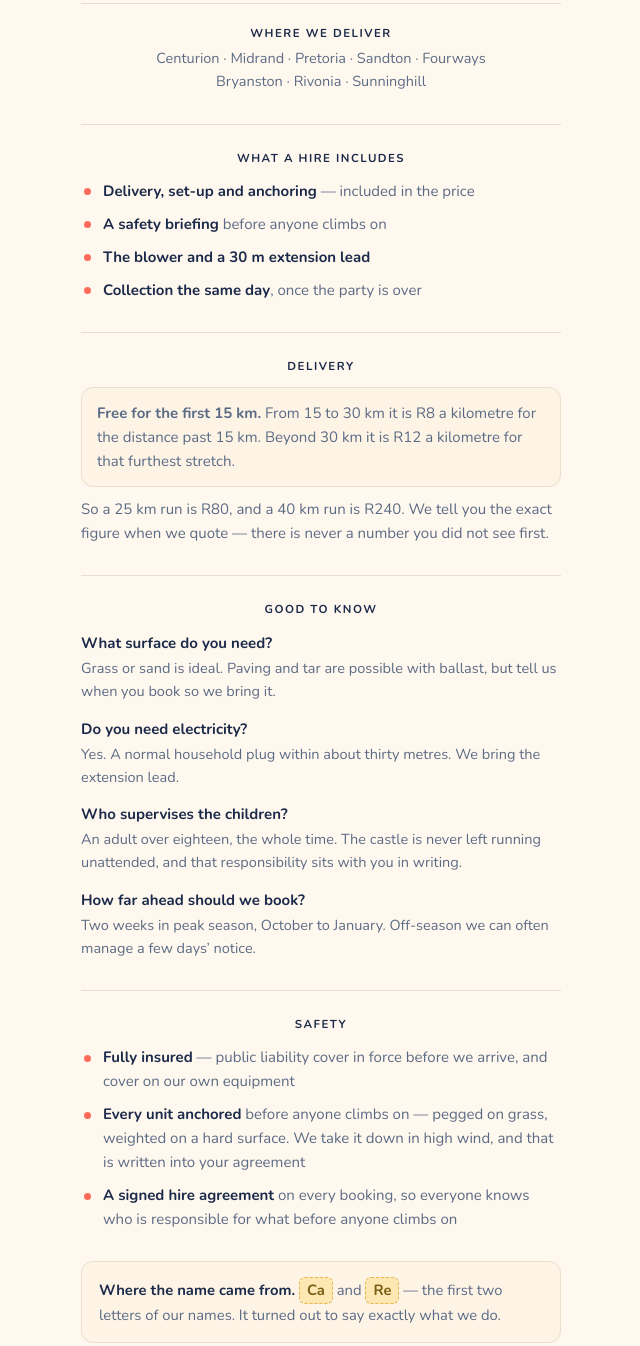
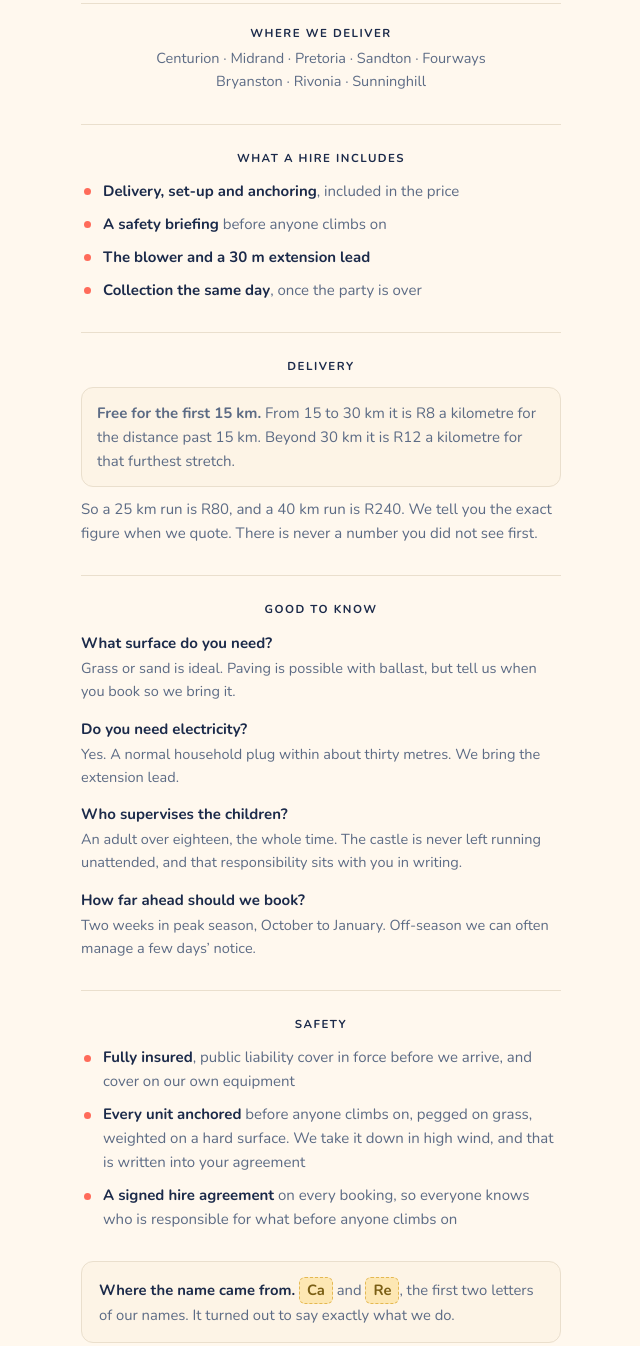
Before and after one commit to carebounceenquiries/carebounceenquiries.github.io, a plain HTML site: page index.html in a window 1280 px wide. Shown: the part 477-1823 px from the top of the page, without its empty margins (319-959 px from the left). Drawn offline with nearby package versions, Linux system fonts and the light colour scheme.

Commit message:
Add files via upload

```diff
--- a/index.html
+++ b/index.html
@@ -165,7 +165,7 @@
     <section class="info">
       <h2>What a hire includes</h2>
       <ul class="inc">
-        <li><b>Delivery, set-up and anchoring</b> &mdash; included in the price</li>
+        <li><b>Delivery, set-up and anchoring</b>, included in the price</li>
         <li><b>A safety briefing</b> before anyone climbs on</li>
         <li><b>The blower and a 30&nbsp;m extension lead</b></li>
         <li><b>Collection the same day</b>, once the party is over</li>
@@ -178,13 +178,13 @@
         R8 a kilometre for the distance past 15&nbsp;km. Beyond 30&nbsp;km it is R12 a
         kilometre for that furthest stretch.</p>
       <p>So a 25&nbsp;km run is R80, and a 40&nbsp;km run is R240. We tell you the exact
-        figure when we quote &mdash; there is never a number you did not see first.</p>
+        figure when we quote. There is never a number you did not see first.</p>
     </section>
 
     <section class="info">
       <h2>Good to know</h2>
       <div class="qa"><b>What surface do you need?</b>
-        <span>Grass or sand is ideal. Paving and tar are possible
+        <span>Grass or sand is ideal. Paving is possible
         with ballast, but tell us when you book so we bring it.</span></div>
       <div class="qa"><b>Do you need electricity?</b>
         <span>Yes. A normal household plug within about thirty metres. We bring the
@@ -200,9 +200,9 @@
     <section class="info">
       <h2>Safety</h2>
       <ul class="inc">
-        <li><b>Fully insured</b> &mdash; public liability cover in force before we arrive, and
+        <li><b>Fully insured</b>, public liability cover in force before we arrive, and
           cover on our own equipment</li>
-        <li><b>Every unit anchored</b> before anyone climbs on &mdash; pegged on grass,
+        <li><b>Every unit anchored</b> before anyone climbs on, pegged on grass,
           weighted on a hard surface. We take it down in high wind, and that is written into
           your agreement</li>
         <li><b>A signed hire agreement</b> on every booking, so everyone knows who is
@@ -211,7 +211,7 @@
     </section>
 
     <p class="story"><strong>Where the name came from.</strong> <span class="ph">Ca</span>
-      and <span class="ph">Re</span> &mdash; the first two letters of our names. It turned out
+      and <span class="ph">Re</span>, the first two letters of our names. It turned out
       to say exactly what we do.</p>
 
     <p class="legal">CaRe Bounce is a trading name of CaRe Bounce Hire (Pty) Ltd &middot; Reg. 2026/855134/07
```
